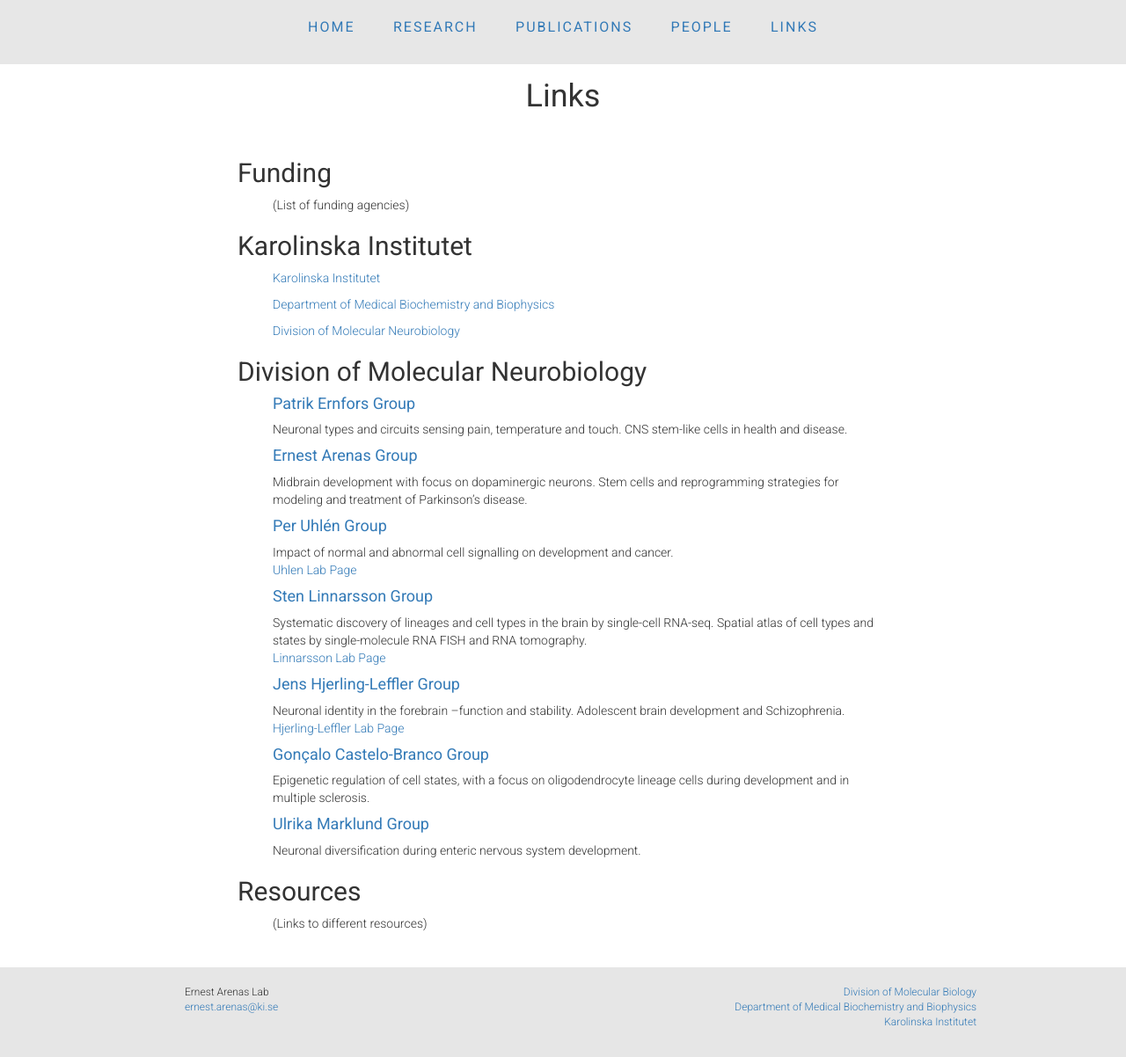
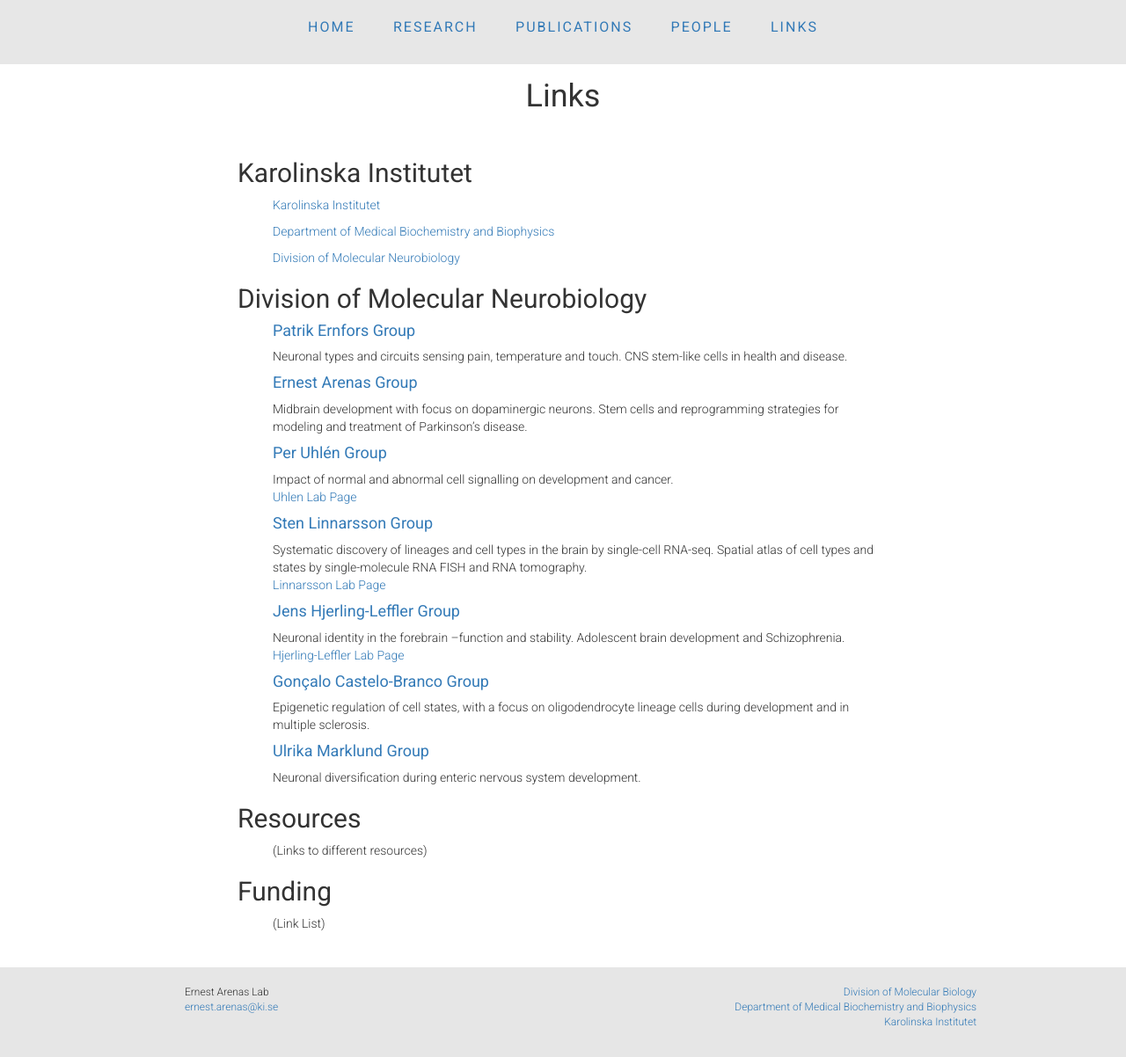
Before and after one commit to ArenasLab/arenaslab.github.io, a Jekyll site: the page links/index.html, which Jekyll copies as it is, in a window 1280 px wide and 1202 px high. Shown: the whole window at 88% size. Built offline with Jekyll 4.4.1, drawn with Linux system fonts in a browser that asks for light colours.

Commit message:
Update index.html

```diff
--- a/links/index.html
+++ b/links/index.html
@@ -7,12 +7,10 @@
   <link href='https://fonts.googleapis.com/css?family=Roboto:300,400,700' rel='stylesheet' type='text/css'>
   <link rel="stylesheet" type="text/css" href="/css/main.css">
 </head>
+
 <body>
   <header class="container">
-
     <div class="navigation">
-
-
       <ul>
         <li><a class="page-link" href="/">Home</a></li>
         <li><a class="page-link" href="/research/">Research</a></li>
@@ -23,25 +21,24 @@
     </div>
   </header>
 
+<!-- Start Link List -->
+
   <p>&nbsp;<p>
+
   <div class="wrap">
     <h1 align="center">Links</h1>
-
       <div class="post">
         <div class="members">
+
 	  <p>&nbsp;<p>
-    <h2>Funding</h2>
-	  <ul class="posts">
-        <p>(List of funding agencies)<p>
-	  </ul>
+
           <h2>Karolinska Institutet</h2>
 	    <ul class="posts">
-
               <p><a href="http://ki.se/en/startpage">Karolinska Institutet</a></p>
               <p><a href="http://ki.se/en/mbb/startpage">Department of Medical Biochemistry and Biophysics</a></p>
               <p><a href="http://ki.se/en/mbb/research-division-of-molecular-neurobiology">Division of Molecular Neurobiology</a></p>
+            </ul>
 
-	</ul>
           <h2>Division of Molecular Neurobiology</h2>
             <ul class="posts">
               <h4><a href="http://ki.se/en/mbb/patrik-ernfors-group">Patrik Ernfors Group</a></h4>
@@ -62,17 +59,25 @@
               <h4><a href="http://ki.se/en/mbb/ulrika-marklund-group">Ulrika Marklund Group</a></h4>
                 <p>Neuronal diversification during enteric nervous system development.</p>
 	    </ul>
+
           <h2>Resources</h2>
 	    <ul class="posts">
               <p>(Links to different resources)</p>
 	    </ul>
 
-  </div>
+          <h2>Funding</h2>
+	    <ul class="posts">
+              <p>(Link List)<p>
+	    </ul>
+
         <p>&nbsp;<p>
 
 	</div>
       </div>
+    </div>
 
+
+<!-- Footer section -->
 
   <footer class="footer">
     <div class="wrapfoot">
```
Lines whose indentation alone changed are shown as unchanged.
